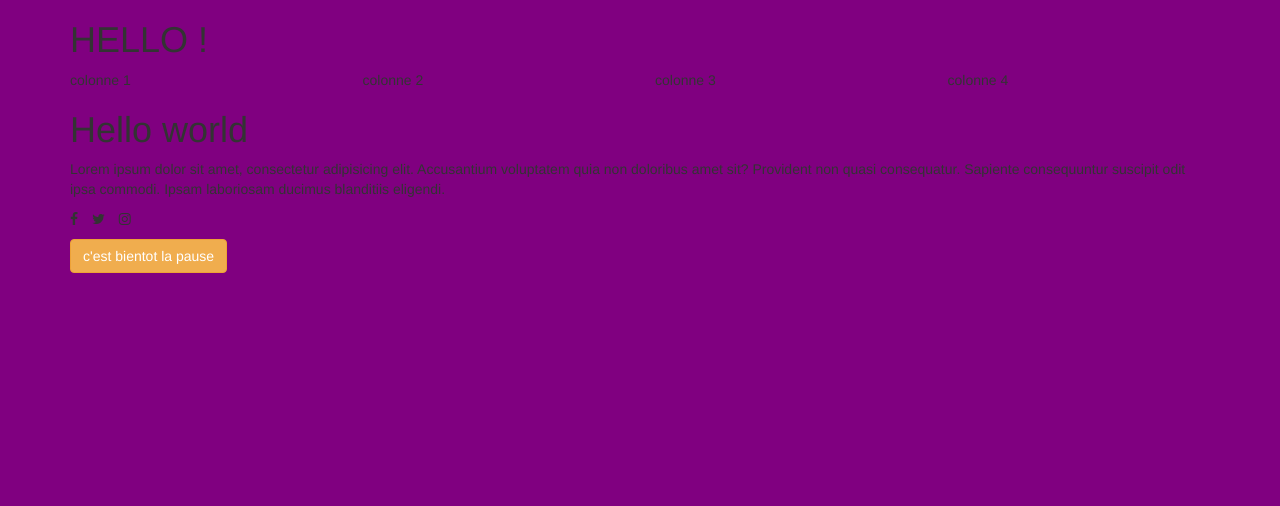
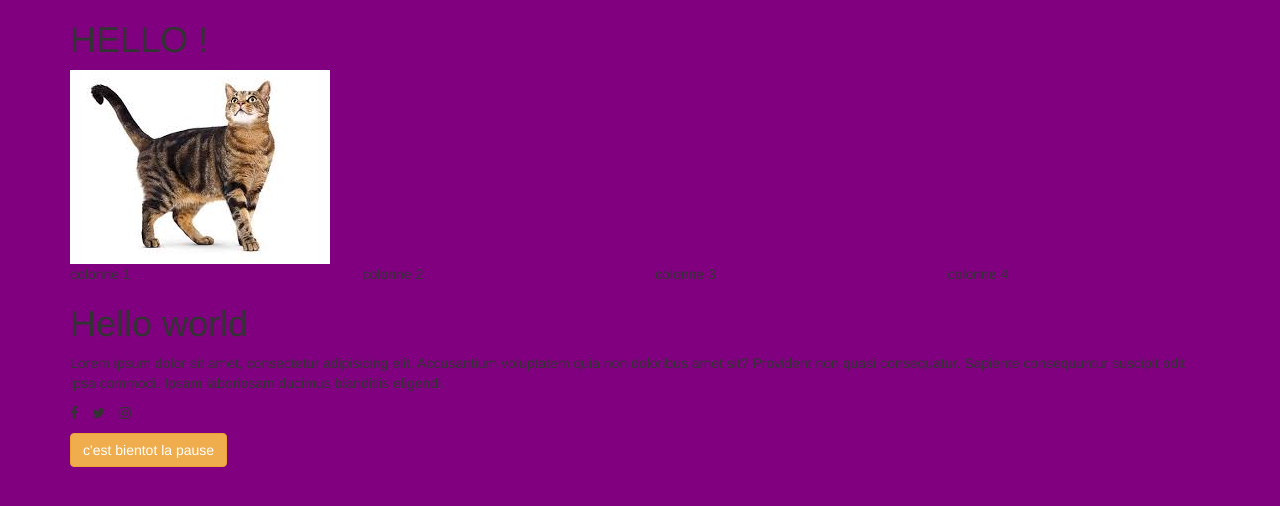
Before and after one commit to totolarticho/baozdu, a plain HTML site: page index.html in a window 1280 px wide. Drawn offline with nearby package versions, Linux system fonts and the light colour scheme.

Commit message:
Add files via upload

```diff
--- a/index.html
+++ b/index.html
@@ -12,6 +12,7 @@
 <body>
   <div class="container">
     <h1>HELLO !</h1>
+    <img src="images/download.jpg" alt="cat">
     <div class="row">
       <div class="col-xs-6 col-sm-3">
         colonne 1
```
Also changed, not shown: images/download.jpg (added).
